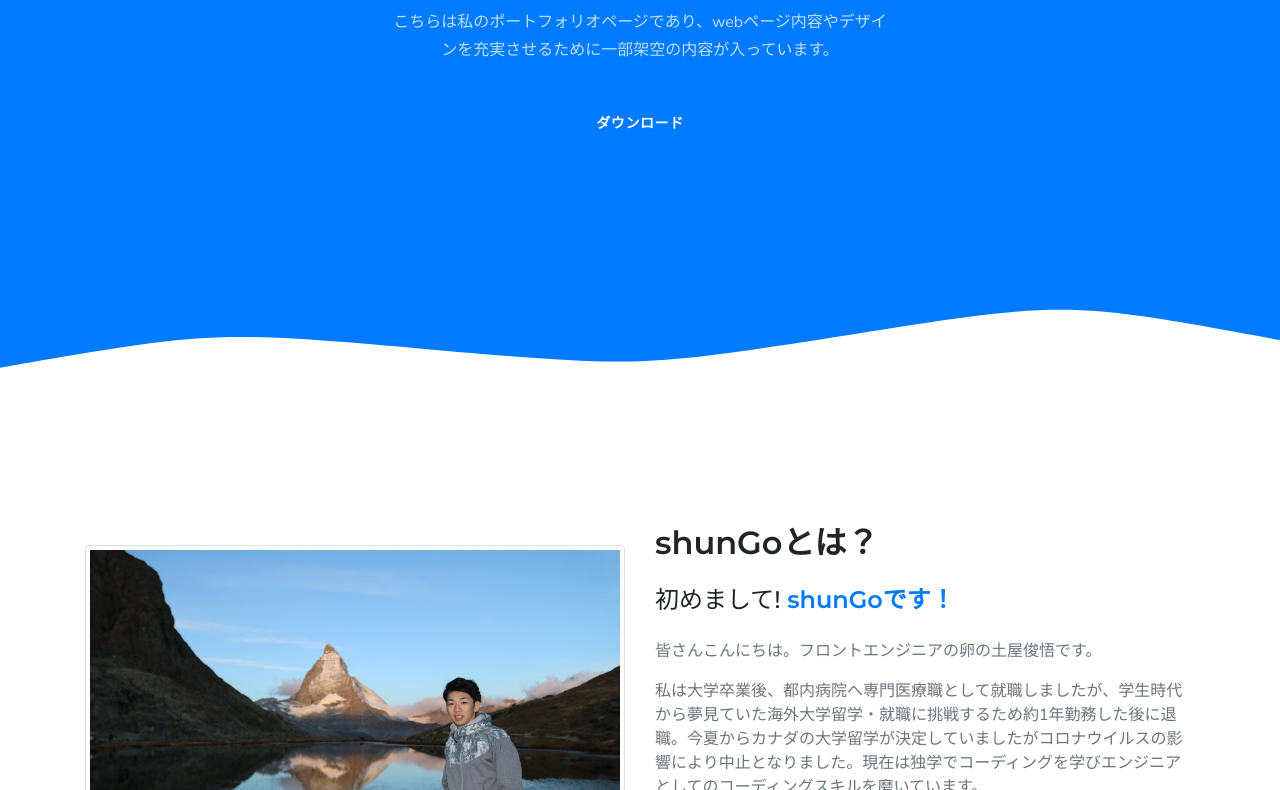
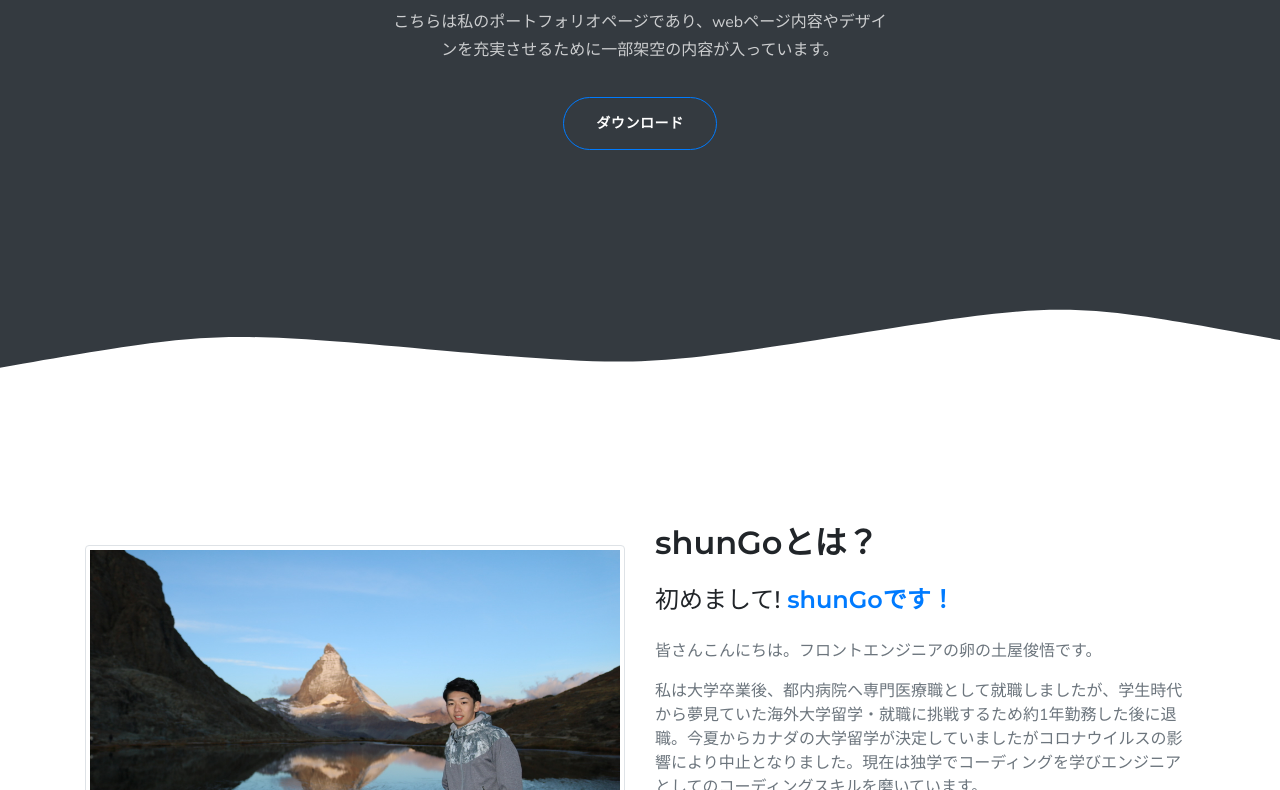
Before and after one commit to shunGo628/shungo-portfolio.github.io, a plain HTML site: page index.html in a window 1280 px wide. Shown: the part 392-1182 px from the top of the page. Drawn offline with nearby package versions, Linux system fonts and the light colour scheme; a web font is replaced by a local one.

Commit message:
Update index.html

```diff
--- a/index.html
+++ b/index.html
@@ -88,7 +88,7 @@
 
         <!-- START HOME -->
         <section class="section header-bg-img h-100vh wave-home" id="home">
-            <div class="bg-overlay bg-primary"></div>
+            <div class="bg-overlay bg-dark"></div>
             <div class="header-table">
                 <div class="header-table-center">
                     <div class="container">
```
